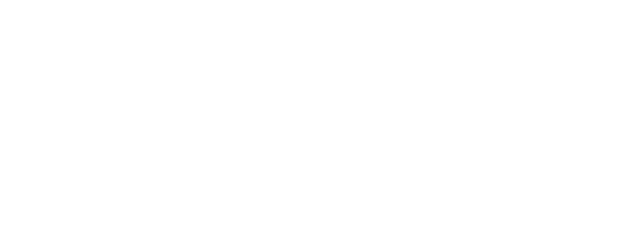
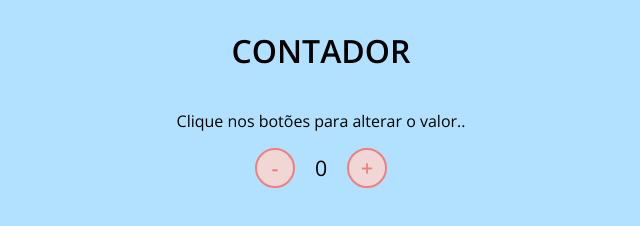
Before and after one commit to AlessandraMurat/Digital-innovation-one, a plain HTML site: page Introdução-ao-Javascript/index.html in a window 1280 px wide. Shown: the whole page, without its empty margins (319-959 px from the left). Drawn offline with nearby package versions, Linux system fonts and the light colour scheme.

Commit message:
Comitando projeto contador

```diff
--- a/Introdução-ao-Javascript/assets/css/style.css
+++ b/Introdução-ao-Javascript/assets/css/style.css
@@ -0,0 +1,41 @@
+@import url('https://fonts.googleapis.com/css2?family=Open+Sans:wght@300;600&display=swap');
+
+* {
+    font-family: 'Open Sans', sans-serif;
+}
+
+body {
+    display: flex;
+    align-items: center;
+    justify-content: center;
+    flex-direction: column;
+    background-color: rgb(177, 225, 255);
+}
+
+h1 {
+    text-transform: uppercase;
+}
+
+button {
+    cursor: pointer;
+    height: 40px;
+    width: 40px;
+    border-radius: 50%;
+    border: 2px solid lightcoral;
+    background-color: rgb(241, 214, 214);
+    color: lightcoral;
+    font-size: 16pt;
+    font-weight: 600;
+    text-align: center;
+}
+
+#counter {
+    display: flex;
+}
+
+#currentNumber {
+    display: flex;
+    align-items: center;
+    margin: 0 20px;
+    font-size: 16pt;
+}
--- a/Introdução-ao-Javascript/assets/js/script.js
+++ b/Introdução-ao-Javascript/assets/js/script.js
@@ -0,0 +1,22 @@
+var currentNumberWrapper = document.getElementById("currentNumber");
+currentNumber = 0;
+
+function increment() {
+  currentNumber = currentNumber + 1;
+  currentNumberWrapper.innerHTML = currentNumber;
+  document.getElementById("currentNumber").style.color = "#000000";
+
+}
+
+function decrement() {
+  if (currentNumber <= 0) {
+    currentNumber = currentNumber - 1;
+    currentNumberWrapper.innerHTML = currentNumber;
+    document.getElementById("currentNumber").style.color = "#ff0000";
+    document.getElementById("currentNumber").style.fontWeight = "bold";
+  } else {
+    currentNumber = currentNumber - 1;
+    currentNumberWrapper.innerHTML = currentNumber;
+    document.getElementById("currentNumber").style.color = "#000000";
+  }
+}
--- a/Introdução-ao-Javascript/index.html
+++ b/Introdução-ao-Javascript/index.html
@@ -2,15 +2,18 @@
 <html lang="en">
 <head>
     <meta charset="UTF-8">
-    <meta http-equiv="X-UA-Compatible" content="IE=edge">
     <meta name="viewport" content="width=device-width, initial-scale=1.0">
-
-    <link rel="stylesheet" href="assets/css/style.css">
-    <script src="assets/js/script.js"></script>
-
+    <link rel="stylesheet" href="assets/css/style.css" />
     <title>Projeto Contador</title>
 </head>
 <body>
-
+    <h1>Contador</h1>
+    <p>Clique nos botões para alterar o valor..</p>
+    <div id="counter">
+        <button name="subtrair" onclick="decrement()">-</button>
+        <span id="currentNumber">0</span>
+        <button name="adicionar" onclick="increment()">+</button>
+    </div>
+    <script src="assets/js/script.js"></script>
 </body>
 </html>
```
